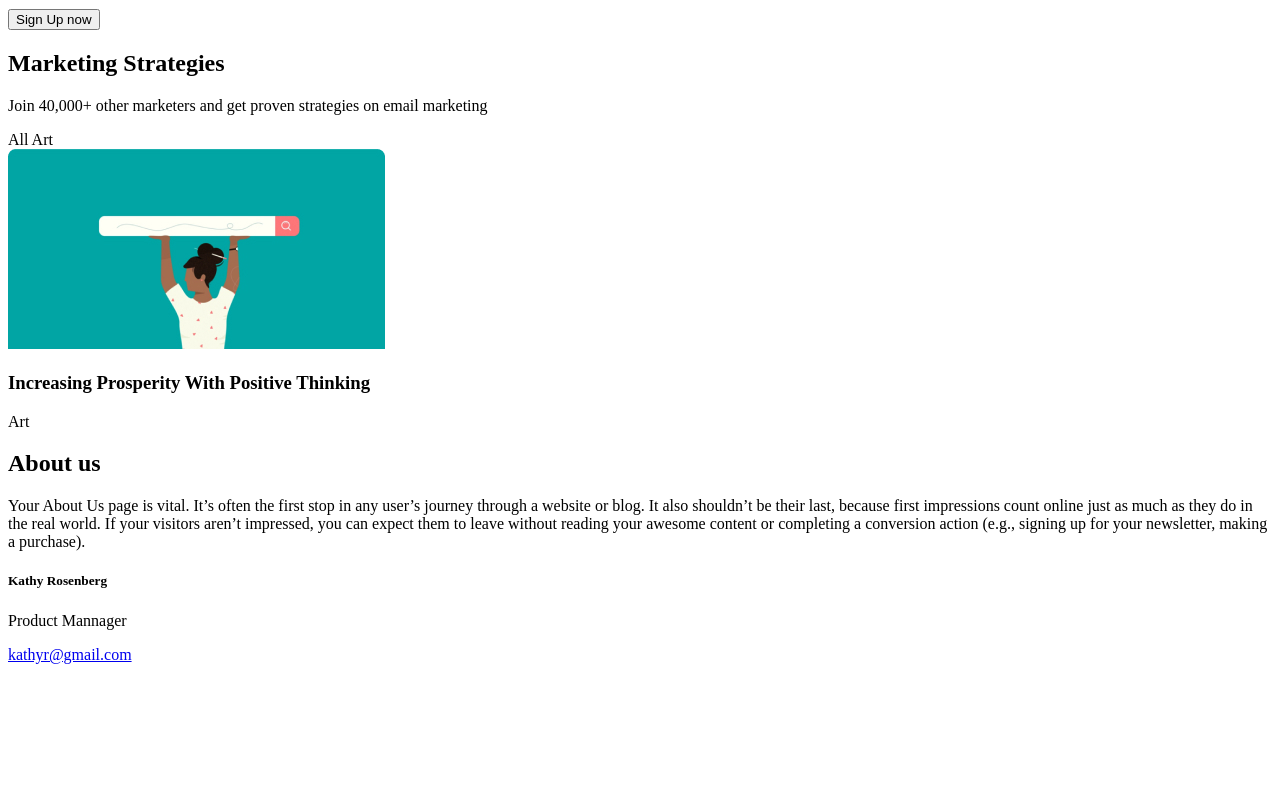
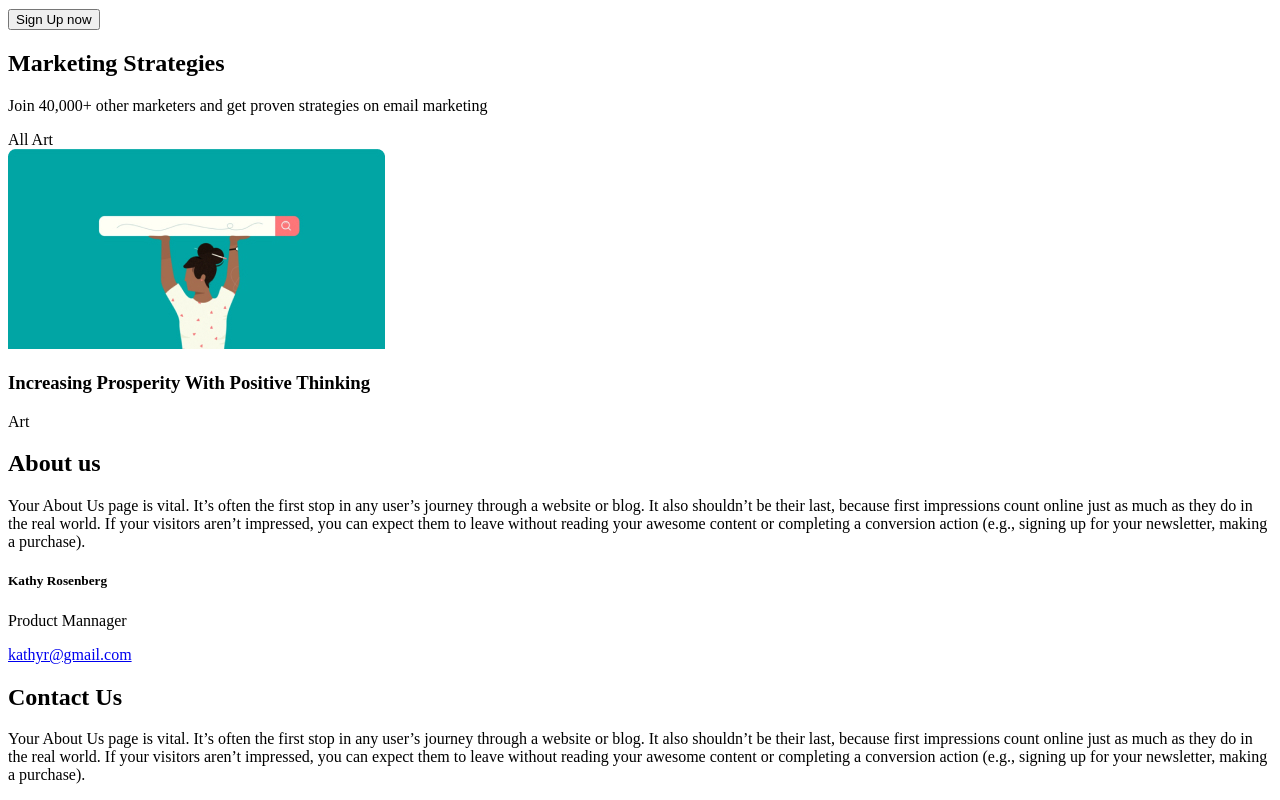
Before and after one commit to Halcolivan/friday-live-coding, a plain HTML site: page index.html in a window 1280 px wide. Shown: the part 405-1205 px from the top of the page. Before the commit the page ends 1077 px from the top, so only its background shows below. Drawn offline with Linux system fonts and the light colour scheme.

Commit message:
feat: add sections Contact us

```diff
--- a/index.html
+++ b/index.html
@@ -94,6 +94,18 @@
       </div>
     </div>
   </section>
+  <section class="contact-us">
+<div class="wrapper">
+  <h2>Contact Us</h2>
+  <div class="layout-2-column">
+    <div class="contact-us__content">
+      <p>Your About Us page is vital. It’s often the first stop in any user’s journey through a website or blog. It also shouldn’t be their last, because first impressions count online just as much as they do in the real world. If your visitors aren’t impressed, you can expect them to leave without reading your awesome content or completing a conversion action (e.g., signing up for your newsletter, making a purchase).</p>
+
+    </div>
+    <div class="contact-us__form"></div>
+  </div>
+</div>
+  </section>
 </body>
 
 </html>
```
